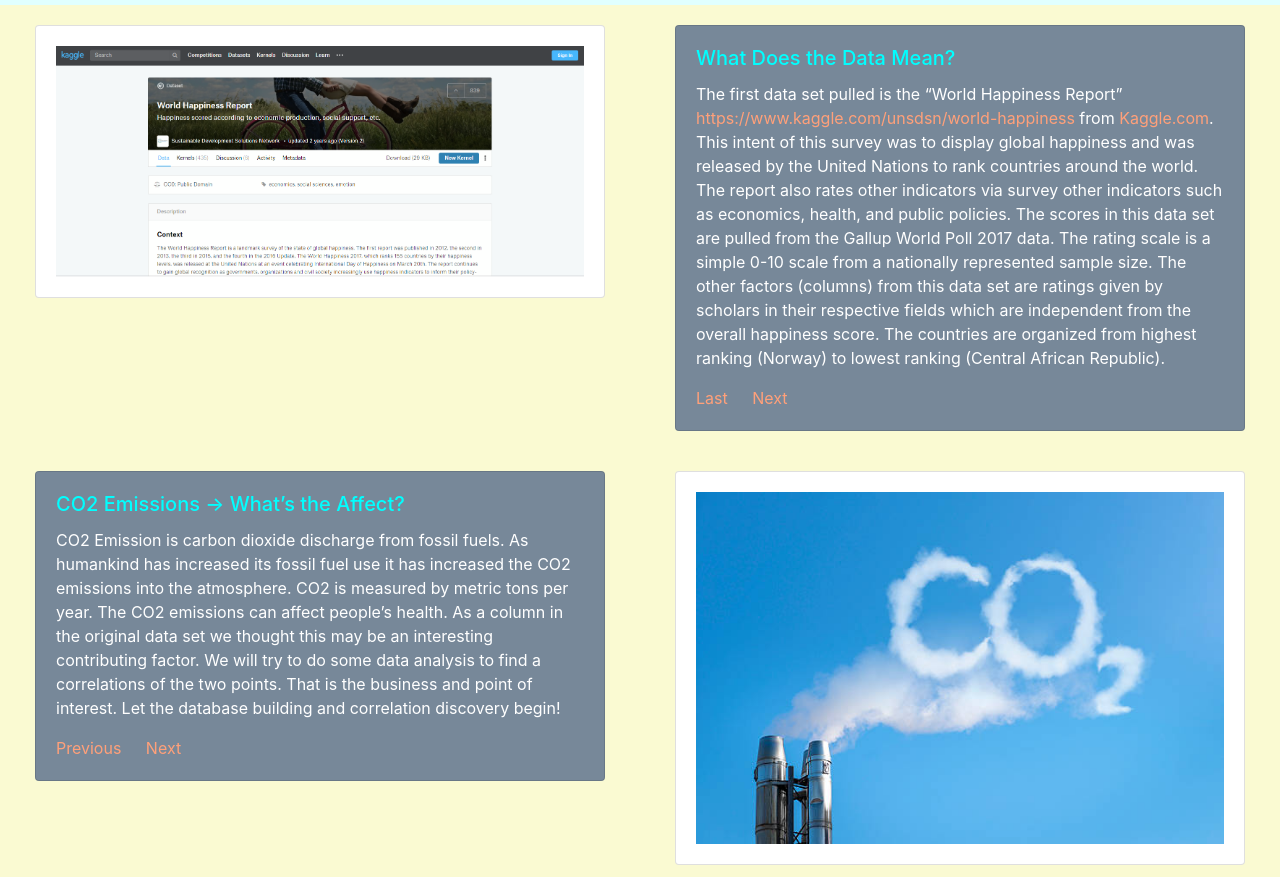
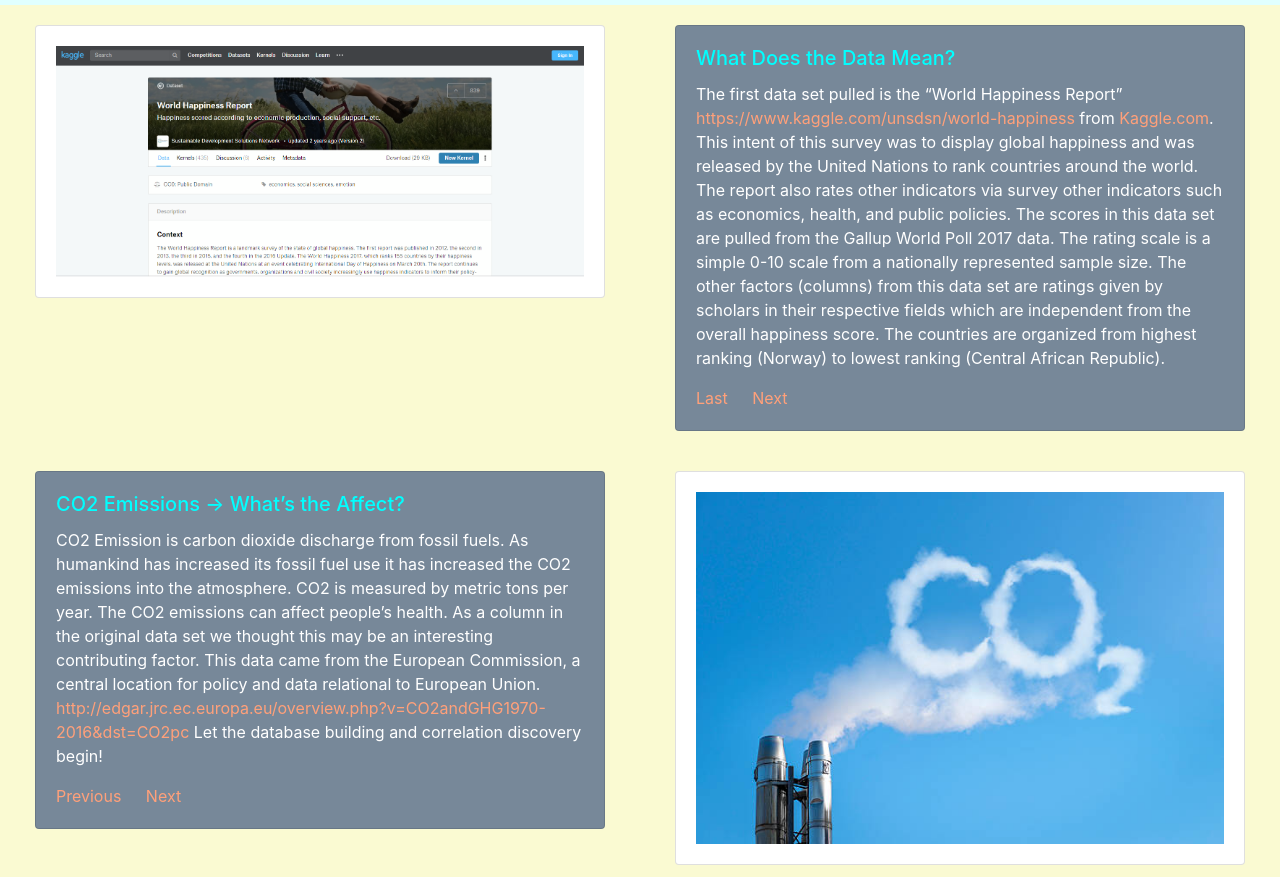
Before and after one commit to tsaifoon/HappinessVSCO2, a plain HTML site: page tech.html in a window 1280 px wide. Shown: the part 75-952 px from the top of the page. Drawn offline with nearby package versions, Linux system fonts and the light colour scheme.

Commit message:
tech doc update

```diff
--- a/tech.html
+++ b/tech.html
@@ -92,8 +92,8 @@
                                     <div class="card-body">
                                       <h5 class="card-title">CO2 Emissions -> What’s the Affect?</h5>
                                         <p class="card-text">
-                                                CO2 Emission is carbon dioxide discharge from fossil fuels. As humankind has increased its fossil fuel use it has increased the CO2 emissions into the atmosphere. CO2 is measured by metric tons per year. The CO2 emissions can affect people’s health. As a column in the original data set we thought this may be an interesting contributing factor.
-                                                We will try to do some data analysis to find a correlations of the two points. That is the business and point of interest. Let the database building and correlation discovery begin!
+                                            CO2 Emission is carbon dioxide discharge from fossil fuels. As humankind has increased its fossil fuel use it has increased the CO2 emissions into the atmosphere. CO2 is measured by metric tons per year. The CO2 emissions can affect people’s health. As a column in the original data set we thought this may be an interesting contributing factor.
+                                            This data came from the European Commission, a central location for policy and data relational to European Union. <a href="http://edgar.jrc.ec.europa.eu/overview.php?v=CO2andGHG1970-2016&dst=CO2pc" style=color:lightsalmon>http://edgar.jrc.ec.europa.eu/overview.php?v=CO2andGHG1970-2016&dst=CO2pc</a> Let the database building and correlation discovery begin!
                                             </p>
                                       <a href="#one" class="card-link">Previous</a>
                                       <a href="#three" class="card-link">Next</a>
@@ -103,7 +103,7 @@
                     <div class="col-md-6">
                             <div class="card" style="background-color: white";>
                                     <div class="card-body">
-                                        <img src="Resources/CO2.jpg" width=100%>
+                                        <a href="http://edgar.jrc.ec.europa.eu/overview.php?v=CO2andGHG1970-2016&dst=CO2pc"><img src="Resources/CO2.jpg" width=100%></a>
                                     </div>
                             </div>
                     </div>
@@ -168,7 +168,7 @@
                                             </ul>
                                         </p>
                                       <a href="#four" class="card-link">Previous</a>
-                                      <a href="#one" class="card-link">Next</a>
+                                      <a href="#one" class="card-link">Back to the top</a>
                                     </div>
                             </div>
                 </div>
```
